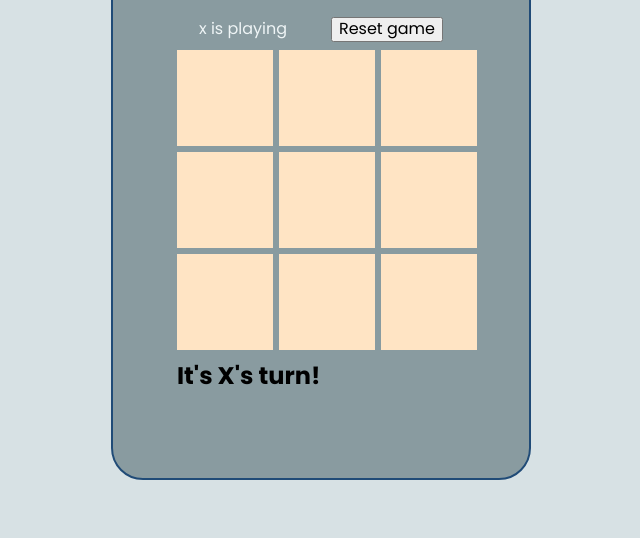
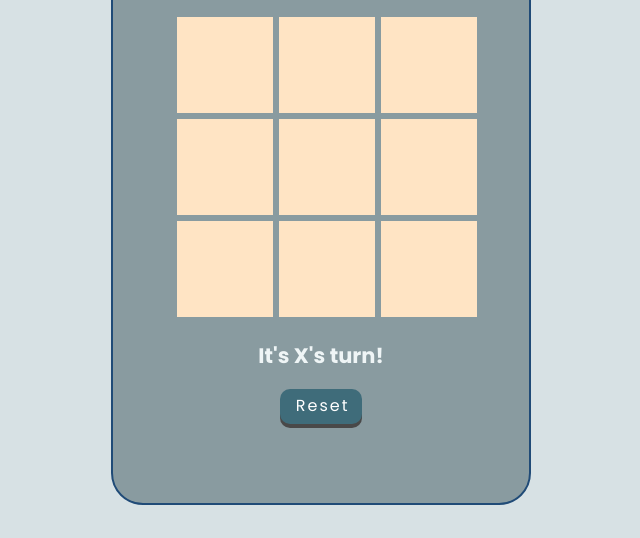
Before and after one commit to FBetulDemir/tic-tac-toe-game, a plain HTML site: page index.html in a window 1280 px wide. Shown: the part 262-800 px from the top of the page, without its empty margins (319-959 px from the left). Drawn offline with Linux system fonts and the light colour scheme.

Commit message:
Styled the reset button

```diff
--- a/app.js
+++ b/app.js
@@ -1,4 +1,3 @@
-const gameStatus = document.querySelector('.player');
 const resetGame = document.querySelector('.reset_game');
 const gameCells = document.querySelector('.cell');
 const squares = Array.from(document.querySelectorAll('#board div'));
@@ -10,6 +9,7 @@ let gameActive = true;
 
 document.getElementById('board').addEventListener('click', handleTurn);
 resetGame.addEventListener('click', handleResetButton);
+
 
 function handleTurn(event){
     if(!gameActive){
@@ -64,7 +64,8 @@ function getWinner(){
       } else if (board.includes('')) {
         return null // if there's an empty space, return null (no winner yet)
       } else {
-        return 'T' // no winner and no empty spaces? That's a tie!
+        gameActive = false;
+        return 'T' // no winner and no empty spaces. That's a tie!
       };
 
 };
@@ -74,7 +75,13 @@ function render (){
     board.forEach(function(cell, idx){
         squares[idx].textContent = cell;
     });
-    messages.textContent = win ? `${win} wins the game!` : `It's ${turn}'s turn!`;
+
+
+    if(win){
+        messages.textContent = win=== 'T'? "No winner!" : `${win} wins the game!` ;
+    }else {
+        messages.textContent = `It's ${turn}'s turn!`;
+    }
 
 };
 
--- a/index.html
+++ b/index.html
@@ -13,10 +13,6 @@
 <body>
     <div class="container">
         <h1 class="title">Tic <span>Tac</span> Toe</h1>
-        <div class="game_status">
-            <div class="player">x is playing</div>
-            <button class="reset_game" onclick="handleResetButton ()">Reset game</button>
-        </div>
         <div class="game_board" id="board">
             <div class="cell top-left"></div>
             <div class="cell top-middle"></div>
@@ -28,7 +24,10 @@
             <div class="cell bottom-middle"></div>
             <div class="cell bottom-right"></div>
         </div>
-        <h2 class="message"></h2>
+        <div class="game_status">
+            <h2 class="message"></h2>
+            <button class="reset_game" onclick="handleResetButton ()"><span>Reset</span></button>
+        </div>
     </div>
     <script src="app.js"></script>
 </body>
--- a/styles/index.css
+++ b/styles/index.css
@@ -14,8 +14,6 @@ body{
     padding: 5%;
     border-radius: 2rem;
     height: fit-content;
-    /* width: 60%;
-    height: 60%; */
 }
 
 .title{
@@ -30,20 +28,39 @@ body{
 }
 
 .game_status{
-    display: flex;
-    justify-content: space-around;
-    font-size: 16px;
-    margin: 3% 0;
+    text-align: center;
+    font-size: 14px;
+    margin: 5% 0;
     color: #eff5f6;
+}
+
+.game_status h2{
+    margin-top: 12%;
 }
 
 .reset_game{
     cursor: pointer;
+    text-align: center;
+    text-decoration: none;
+    padding: 3% 5%;
+    outline: none;
+    color: #fff;
+    background-color: #3f6c7a;
+    border: none;
+    border-radius: 10px;
+    box-shadow: 0 4px #494949;
+    letter-spacing: 2px;
+}
+
+.reset_game span{
+    margin: 2% 3%;
+    font-size: 16px;
 }
 
 .reset_game:hover{
     text-decoration: underline;
-    color: #293436;
+    background-color: #293436;
+    transition: 2s;
 }
 
 /* Game board/cells style */
```
